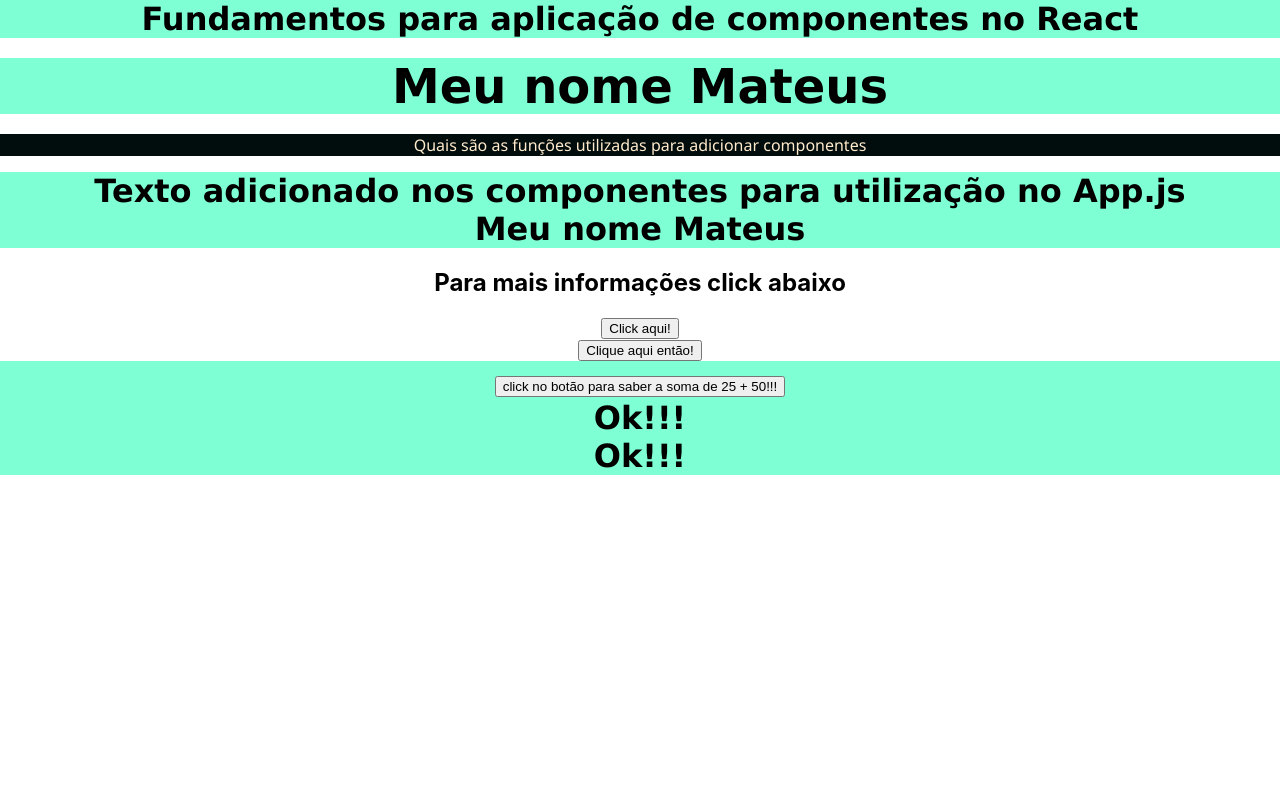
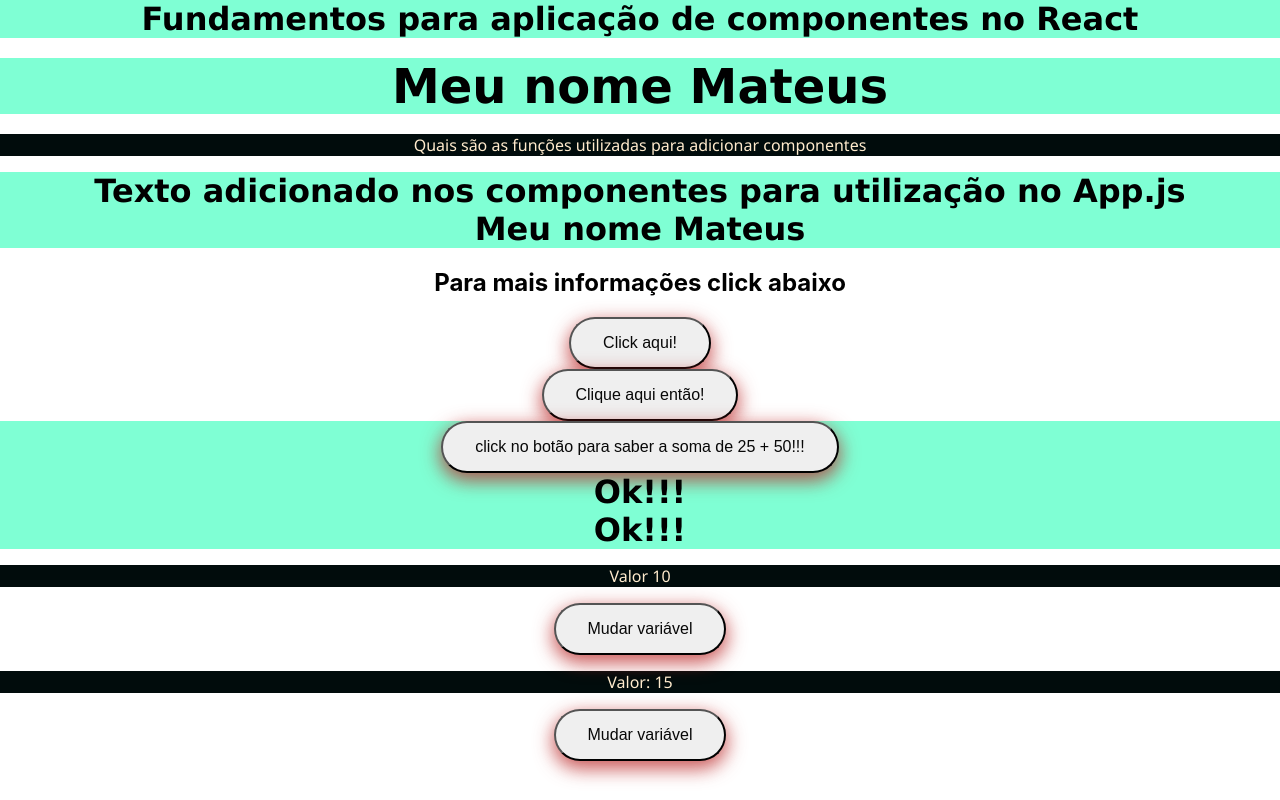
Before and after one commit to mateusribeirocampos/Curso_MRC_REACT, a React (Create React App) app: page / in a window 1280 px wide. Built offline with nearby package versions, Linux system fonts and the light colour scheme.

Commit message:
Some updates

```diff
--- a/src/App.js
+++ b/src/App.js
@@ -6,6 +6,7 @@ import Challenge from './componentes/Challenge';
 //Style
 import './App.css';
 import RenderSomething from './componentes/RenderSomething';
+import ManageData from './componentes/ManageData';
 
 
 function App() {
@@ -18,6 +19,7 @@ function App() {
       <Events/>
       <Challenge/>
       <RenderSomething/>
+      <ManageData/>
     </div>
   );
 }
--- /dev/null
+++ b/src/componentes/ManageData.js
@@ -0,0 +1,25 @@
+import { useState } from "react";
+
+const ManageData = () => {
+    let someData = 10;
+
+    console.log(someData);
+
+    const [number, setNumber] = useState(15);
+
+
+  return (
+    <div>
+        <div>
+            <p>Valor {someData} </p>
+            <button onClick={() => (someData = 15)}>Mudar variável</button>
+        </div>
+        <div>
+            <p>Valor: {number}</p>
+            <button onClick={() => setNumber(25)}>Mudar variável</button>
+        </div>
+    </div>
+  )
+}
+
+export default ManageData
--- a/src/index.css
+++ b/src/index.css
@@ -24,3 +24,15 @@ p {
   font-weight: 100;
   background-color: rgb(1, 12, 12);
 }
+
+button {
+  border-style: black;
+  color: rgb(8, 8, 8);
+  padding: 15px 32px;
+  text-align: center;
+  text-decoration: none;
+  display: inline-block;
+  font-size: 16px;
+  border-radius: 30px;
+  box-shadow: 0 8px 16px 0 rgba(172, 50, 50, 0.2), 0 6px 20px 0 rgba(194, 36, 36, 0.733);
+}
```
